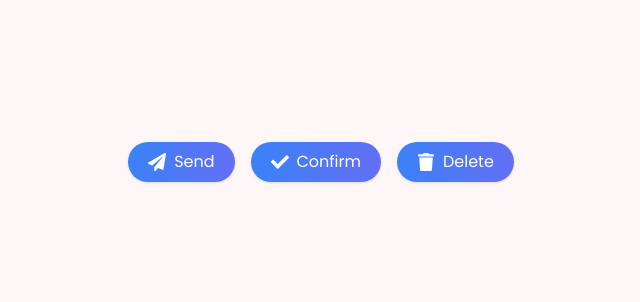
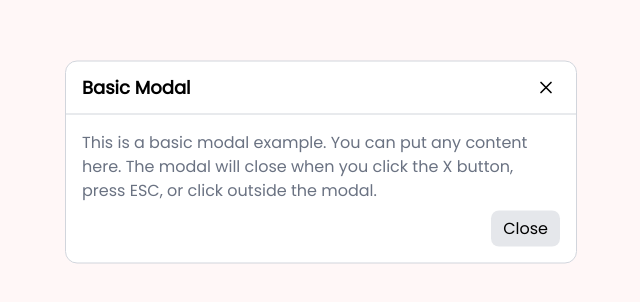
Before and after one commit to kurocodes/Animated-Components, a React (Vite) app: page / in a window 1280 px wide. Shown: the part 238-540 px from the top of the page, without its empty margins (319-959 px from the left). Built offline with nearby package versions, Linux system fonts and the light colour scheme.

Commit message:
base modal completed

```diff
--- a/src/App.jsx
+++ b/src/App.jsx
@@ -1,3 +1,4 @@
+import { useState } from "react";
 import AnimatedButtonsDemo from "./demos/AnimatedButtonsDemo";
 import AnimatedCardsDemo from "./demos/AnimatedCardsDemo";
 import AnimatedNavbarsDemo from "./demos/AnimatedNavbarsDemo";
@@ -5,15 +6,20 @@ import ModalsDemo from "./demos/ModalsDemo";
 import ToggleSwitchDemo from "./demos/ToggleSwitchDemo";
 
 const App = () => {
+
+  const [theme, setTheme] = useState("light");
+
+    const themeStyle = theme === "light" ? "bg-[#fff7f7]" : "bg-[#000]";
+
   return (
-    // <div className="h-screen w-full place-content-center place-items-center" >
-    <div className="h-screen w-full place-content-center place-items-center bg-[#fff7f7]">
-      {/* <div className="h-screen w-full place-content-center place-items-center bg-[#000]"> */}
-      <AnimatedButtonsDemo />
+    <div
+      className={`flex flex-col gap-4 items-center justify-center h-screen ${themeStyle}`}
+    >
+      {/* <AnimatedButtonsDemo /> */}
       {/* <AnimatedCardsDemo /> */}
       {/* <AnimatedNavbarsDemo /> */}
       {/* <ToggleSwitchDemo /> */}
-      {/* <ModalsDemo /> */}
+      <ModalsDemo />
     </div>
   );
 };
--- a/src/components/Button/SimpleButton.jsx
+++ b/src/components/Button/SimpleButton.jsx
@@ -51,7 +51,7 @@ export default function SimpleButtons() {
       </motion.button>
 
       {/* Pulse Ripple Button */}
-      <motion.button
+      {/* <motion.button
         className="relative overflow-hidden px-5 py-2 rounded-xl font-medium bg-emerald-500 hover:bg-emerald-600 text-white"
         onClick={() => setRippleKey(Date.now())}
         whileTap={{ scale: 0.95 }}
@@ -67,7 +67,7 @@ export default function SimpleButtons() {
             transition={{ duration: 0.6, ease: "easeOut" }}
           />
         </AnimatePresence>
-      </motion.button>
+      </motion.button> */}
     </div>
   );
 }
--- a/src/components/Modals/BaseModal.jsx
+++ b/src/components/Modals/BaseModal.jsx
@@ -7,22 +7,53 @@ export default function BaseModal({ isOpen, onClose, children }) {
         <>
           {/* Backdrop */}
           <motion.div
-            className="fixed inset-0 bg-black bg-opacity-50"
+            className="fixed inset-0 bg-opacity-50"
             initial={{ opacity: 0 }}
             animate={{ opacity: 1 }}
             exit={{ opacity: 0 }}
-            onClick={() => onClose()}
+            onClick={onClose}
           />
 
           {/* Modal Content */}
           <motion.div
-            className="fixed top-1/2 left-1/2 max-w-lg w-full bg-white rounded-lg p-6 shadow-lg"
+            className="fixed top-1/2 left-1/2 -translate-1/2 max-w-lg w-full bg-white border border-gray-300 rounded-xl"
             initial={{ opacity: 0, scale: 0.95 }}
             animate={{ opacity: 1, scale: 1 }}
             exit={{ opacity: 0, scale: 0.95 }}
             transition={{ duration: 0.3 }}
           >
-            {children || <p>This is a modal content area.</p>}
+            {children || (
+              <>
+                <div className="px-4 py-3 flex items-center justify-between border-b border-gray-300">
+                  <h2 className="text-lg font-bold">Basic Modal</h2>
+                  <button className="hover:bg-gray-300 p-1 rounded-md cursor-pointer" onClick={onClose}>
+                    <svg
+                      class="w-5 h-5"
+                      fill="none"
+                      stroke="currentColor"
+                      viewBox="0 0 24 24"
+                    >
+                      <path
+                        stroke-linecap="round"
+                        stroke-linejoin="round"
+                        stroke-width="2"
+                        d="M6 18L18 6M6 6l12 12"
+                      ></path>
+                    </svg>
+                  </button>
+                </div>
+                <div className="p-4 space-y-2">
+                  <p className="text-gray-500">
+                    This is a basic modal example. You can put any content here.
+                    The modal will close when you click the X button, press ESC,
+                    or click outside the modal.
+                  </p>
+                  <div className="w-full flex justify-end">
+                    <button className="bg-gray-200 px-3 py-1.5 rounded-lg hover:bg-gray-300 cursor-pointer" onClick={onClose}>Close</button>
+                  </div>
+                </div>
+              </>
+            )}
           </motion.div>
         </>
       )}
--- a/src/demos/AnimatedButtonsDemo.jsx
+++ b/src/demos/AnimatedButtonsDemo.jsx
@@ -10,16 +10,16 @@ import FireTrailButton from "../components/Button/FireTrailButton";
 
 export default function AnimatedButtonsDemo() {
   return (
-    <div className="flex flex-col gap-4 items-center">
-      {/* <SimpleButtons /> */}
-      {/* <RippleButtonsDemo /> */}
+    <>
+      <SimpleButtons />
+      <RippleButtonsDemo />
       <MorphButtons />
-      {/* <NeonButton /> */}
-      {/* <TiltButton /> */}
-      {/* <ConfettiButton /> */}
-      {/* <TextSwapButton /> */}
-      {/* <LoadingSuccessButton /> */}
-      {/* <FireTrailButton /> */}
-    </div>
+      <NeonButton />
+      <TiltButton />
+      <ConfettiButton />
+      <TextSwapButton />
+      <LoadingSuccessButton />
+      <FireTrailButton />
+    </>
   );
 }
--- a/src/demos/AnimatedCardsDemo.jsx
+++ b/src/demos/AnimatedCardsDemo.jsx
@@ -1,19 +1,19 @@
-import AdvancedCarouselCardTranistion from '../components/Cards/AdvancedCarouselCardTranistion'
-import AuraParticleCard from '../components/Cards/AuraParticleCard'
-import BaseCard from '../components/Cards/BaseCard'
-import CarouselCardTranistion from '../components/Cards/CarouselCardTranistion'
-import ExpandingCard from '../components/Cards/ExpandingCard'
-import FlipCard from '../components/Cards/FlipCard'
-import GlassShineCard from '../components/Cards/GlassShineCard'
-import MagnetoCard from '../components/Cards/MagnetoCard'
-import ShuffleStackCard from '../components/Cards/ShuffleStackCard'
-import SpringyCard from '../components/Cards/SpringyCard'
-import TiltCard from '../components/Cards/TiltCard'
+import AdvancedCarouselCardTranistion from "../components/Cards/AdvancedCarouselCardTranistion";
+import AuraParticleCard from "../components/Cards/AuraParticleCard";
+import BaseCard from "../components/Cards/BaseCard";
+import CarouselCardTranistion from "../components/Cards/CarouselCardTranistion";
+import ExpandingCard from "../components/Cards/ExpandingCard";
+import FlipCard from "../components/Cards/FlipCard";
+import GlassShineCard from "../components/Cards/GlassShineCard";
+import MagnetoCard from "../components/Cards/MagnetoCard";
+import ShuffleStackCard from "../components/Cards/ShuffleStackCard";
+import SpringyCard from "../components/Cards/SpringyCard";
+import TiltCard from "../components/Cards/TiltCard";
 
 export default function AnimatedCardsDemo() {
   return (
-    <div className='flex flex-wrap gap-8'>
-      {/* <TiltCard /> */}
+    <>
+      <TiltCard />
       {/* <GlassShineCard /> */}
       {/* <FlipCard /> */}
       {/* <ExpandingCard /> */}
@@ -22,7 +22,7 @@ export default function AnimatedCardsDemo() {
       {/* <AuraParticleCard /> */}
       {/* <CarouselCardTranistion /> */}
       {/* <AdvancedCarouselCardTranistion /> */}
-      <SpringyCard />
-    </div>
-  )
+      {/* <SpringyCard /> */}
+    </>
+  );
 }
--- a/src/demos/AnimatedNavbarsDemo.jsx
+++ b/src/demos/AnimatedNavbarsDemo.jsx
@@ -7,13 +7,13 @@ import UnderlineNavbar from "../components/Navbar/UnderlineNvabar";
 
 export default function AnimatedNavbarsDemo() {
   return (
-    <div className='flex justify-center items-center w-full'>
+    <>
       {/* <UnderlineNavbar /> */}
       {/* <BgHighlightNavbar /> */}
       {/* <ActiveIndicatorNavbar /> */}
       {/* <ScrollRevealNavbar /> */}
       {/* <StaggeredNavbar /> */}
       <MagneticNavbar />
-    </div>
-  )
+    </>
+  );
 }
--- a/src/demos/ModalsDemo.jsx
+++ b/src/demos/ModalsDemo.jsx
@@ -1,5 +1,6 @@
 import { useState } from "react";
 import BaseModal from "../components/Modals/BaseModal";
+import { motion } from "motion/react";
 
 export default function ModalsDemo() {
   const [isOpen, setIsOpen] = useState(true);
@@ -8,5 +9,20 @@ export default function ModalsDemo() {
     setIsOpen(!isOpen);
   };
 
-  return <BaseModal isOpen={isOpen} onClose={handleClose} />;
+  return (
+    <>
+      <motion.button
+        className="bg-white px-2 py-1 border border-gray-300 rounded cursor-pointer"
+        whileHover={{ scale: 1.05 }}
+        whileTap={{ scale: 0.95 }}
+        onClick={handleClose}
+      >
+        Open Model
+      </motion.button>
+
+      {isOpen && (
+        <BaseModal isOpen={isOpen} onClose={handleClose} />
+      )}
+    </>
+  );
 }
```
